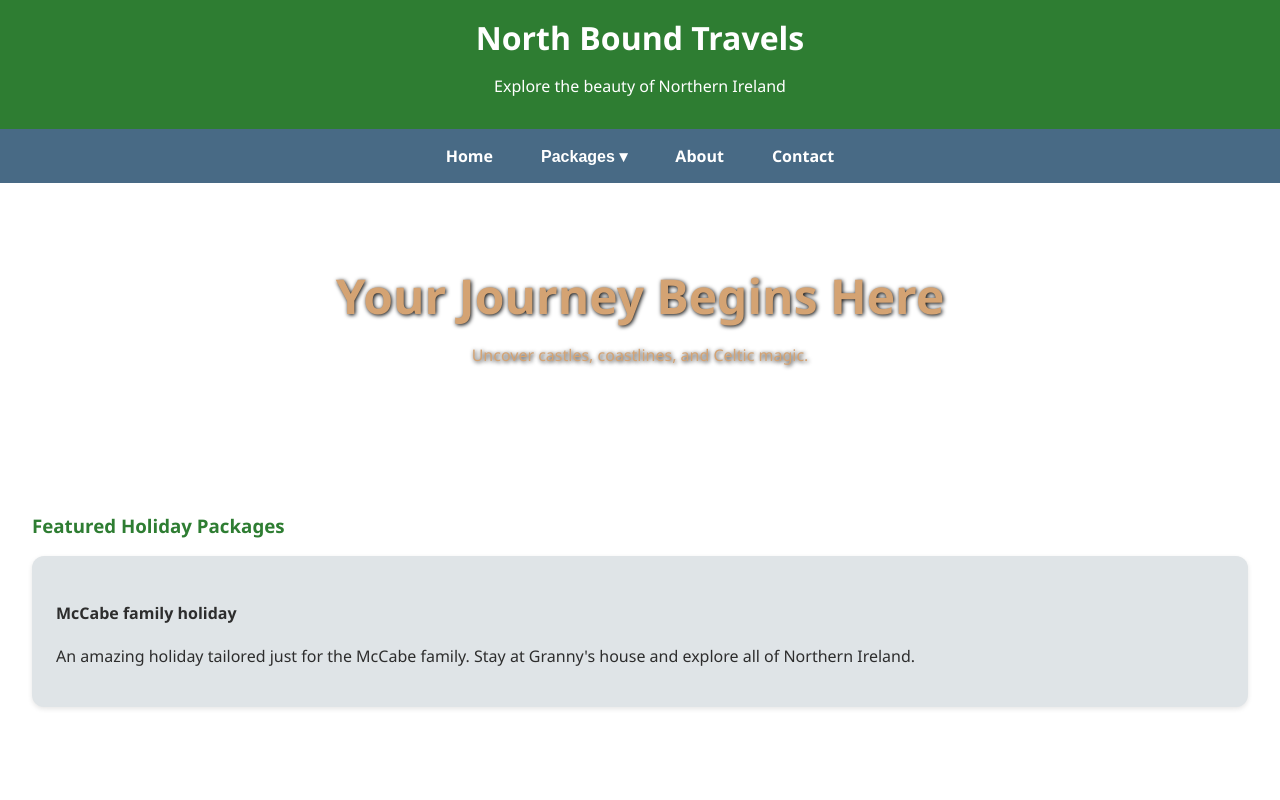
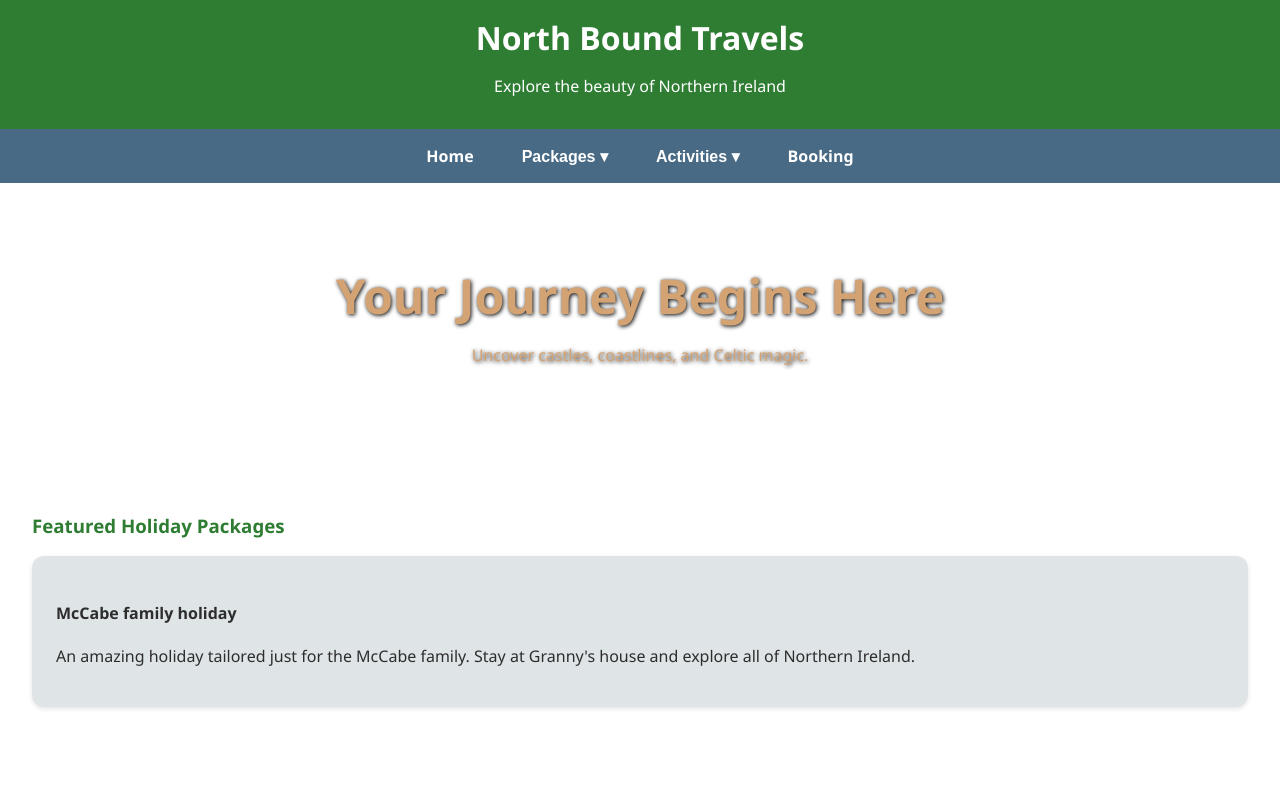
Before and after one commit to NorthBoundTravel/NorthBoundTravels, a plain HTML site: page index.html in a window 1280 px wide. Shown: the top 800 px of the page. Drawn offline with Linux system fonts and the light colour scheme.

Commit message:
Update index.html

```diff
--- a/index.html
+++ b/index.html
@@ -21,12 +21,17 @@
       <button class="dropbtn">Packages ▾</button>
       <div class="dropdown-content">
         <a href="plan.html">McCabe family holiday</a>
-        <a href="mourne-retreat.html">Mourne Mountains Retreat</a>
         <!-- Add more packages here -->
       </div>
     </div>
-    <a href="#about">About</a>
-    <a href="#contact">Contact</a>
+    <div class="dropdown">
+      <button class="dropbtn">Activities ▾</button>
+      <div class="dropdown-content">
+        <a href="plan.html">McCabe family holiday</a>
+        <!-- Add more packages here -->
+      </div>
+    </div>
+    <a href="#contact">Booking</a>
   </nav>
 
   <!-- Hero Section -->
```
